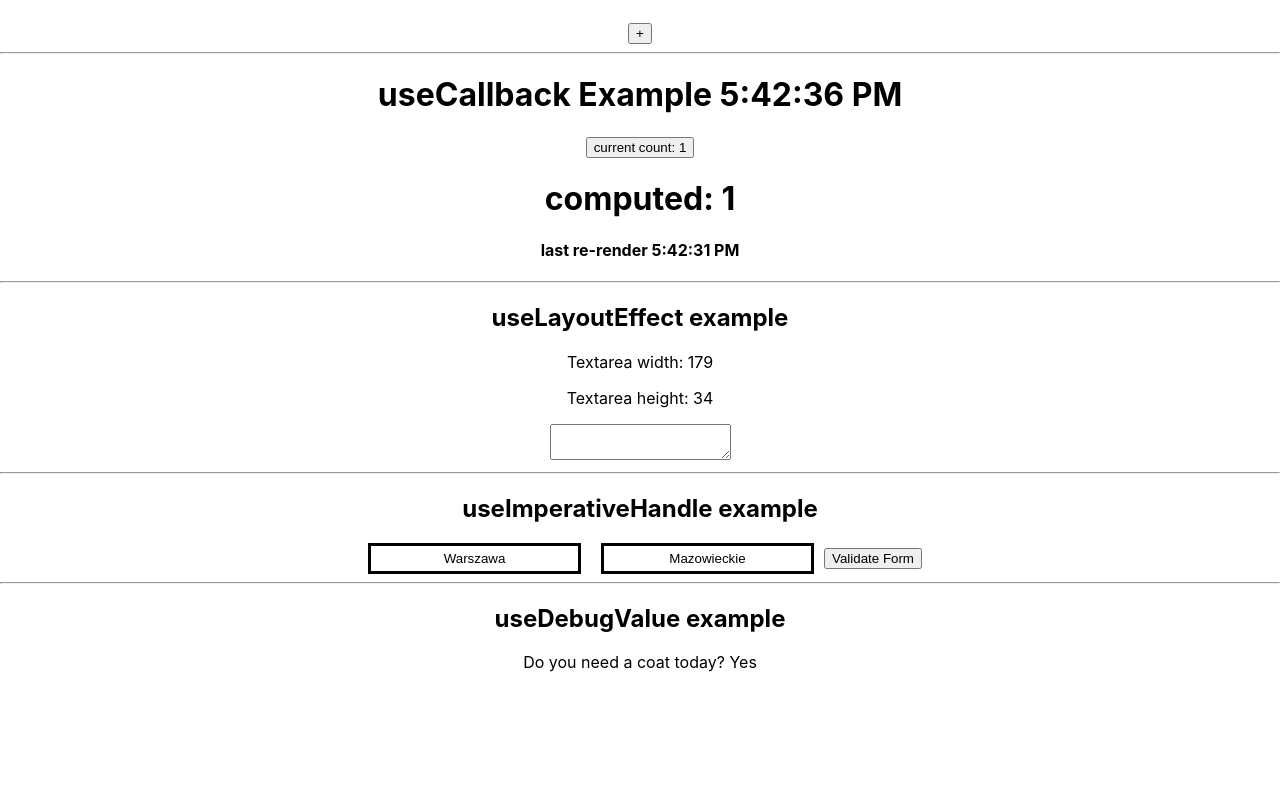
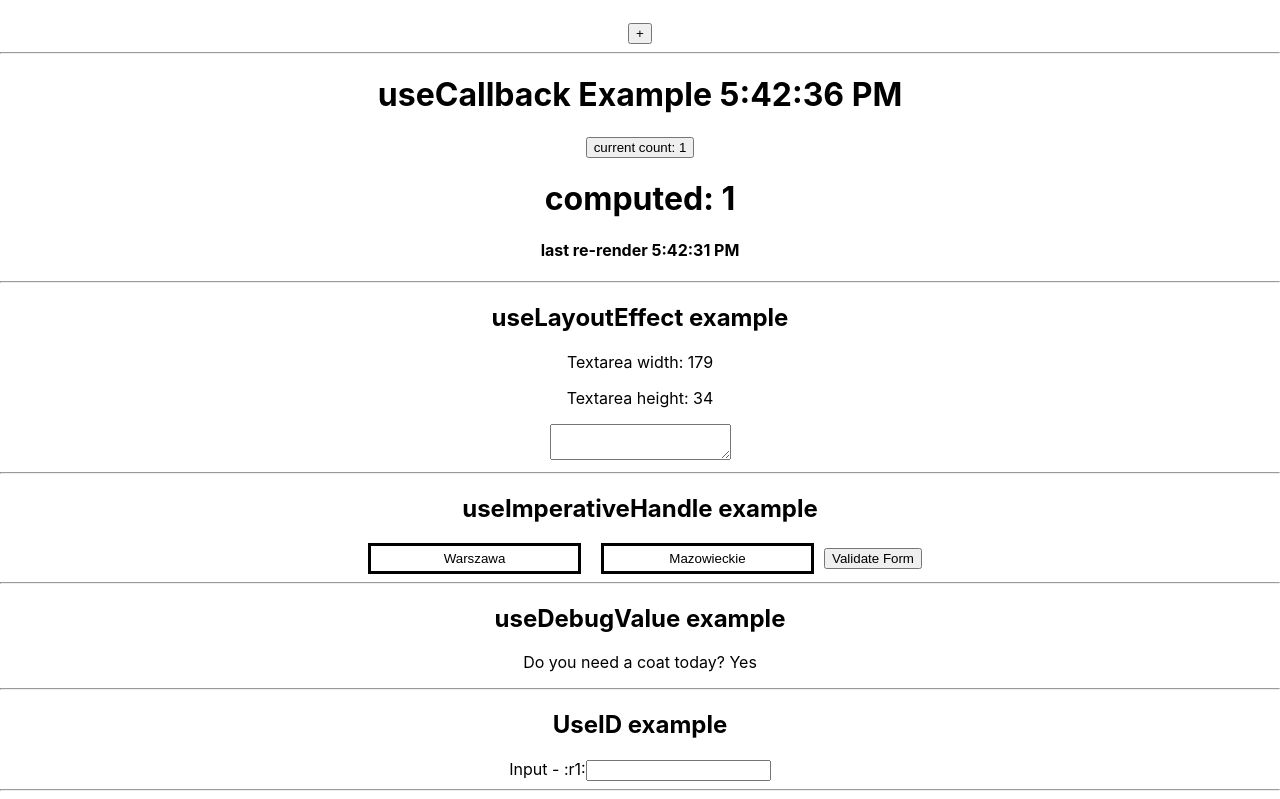
Before and after one commit to matthaeuss/use_react, a React (Create React App) app: page / in a window 1280 px wide. Shown: the part 859-1658 px from the top of the page. Before the commit the page ends 1547 px from the top, so only its background shows below. Built offline with nearby package versions, Linux system fonts and the light colour scheme.

Commit message:
UseID component added

```diff
--- a/src/App.js
+++ b/src/App.js
@@ -9,6 +9,7 @@
 import LayoutEffect from './components/LayoutEffect';
 import ImperativeHandle from './components/ImperativeHandle';
 import DebugValue from './components/DebugValue'
+import Id from './components/UseID'
 
 function App() {
     return (
@@ -32,6 +33,9 @@
             <ImperativeHandle />
             <hr/>
             <DebugValue />
+            <hr/>
+            <Id />
+            <hr/>
         </div>
     );
 }
--- /dev/null
+++ b/src/components/UseID.jsx
@@ -0,0 +1,12 @@
+import {useId} from "react"
+
+export default function Id(){
+    const id = useId();
+    return (
+        <div>
+            <h2>UseID example</h2>
+            <label htmlFor={id}>Input - {id}</label>
+            <input type="text" id={id}/>
+        </div>
+    );
+}
```
